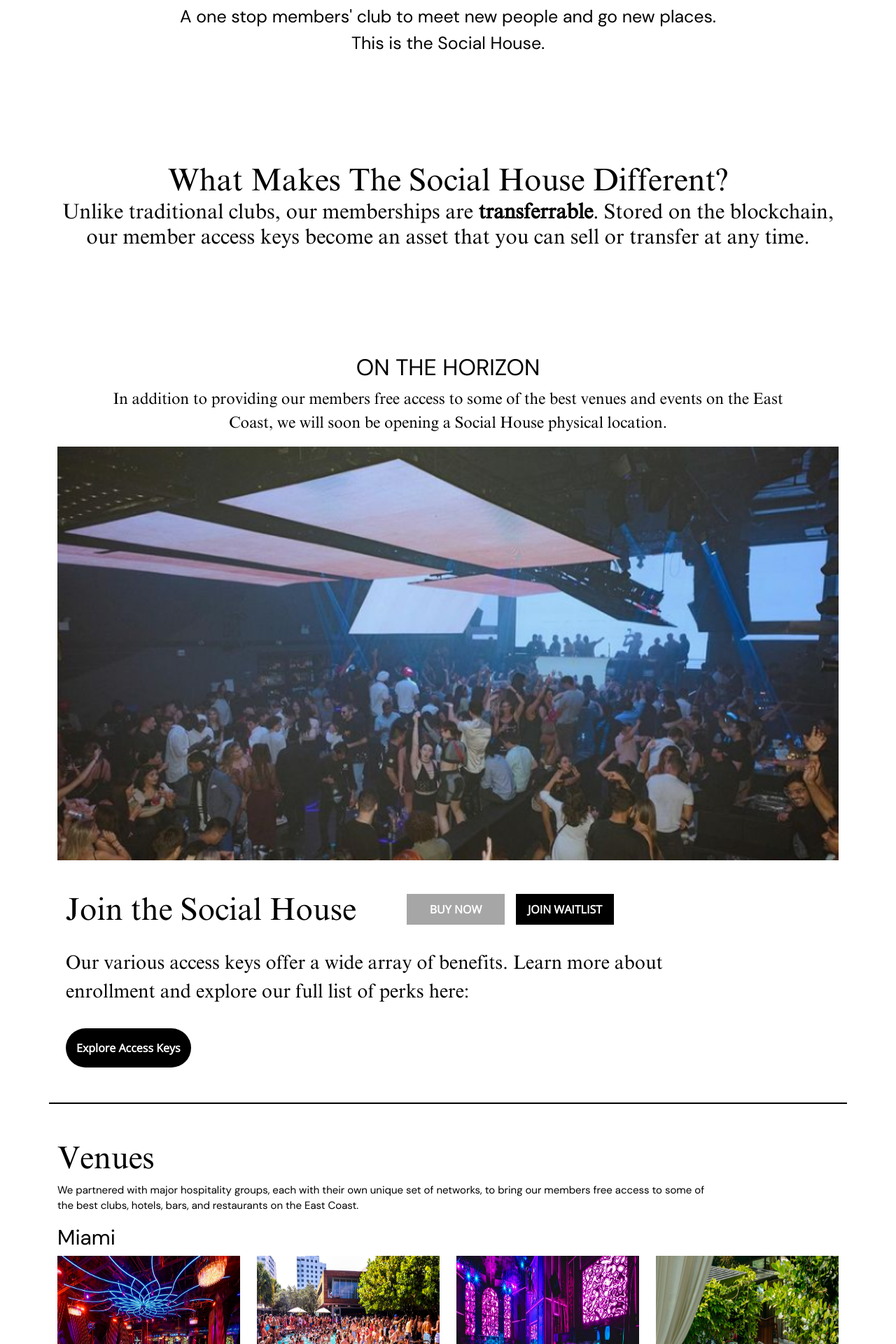
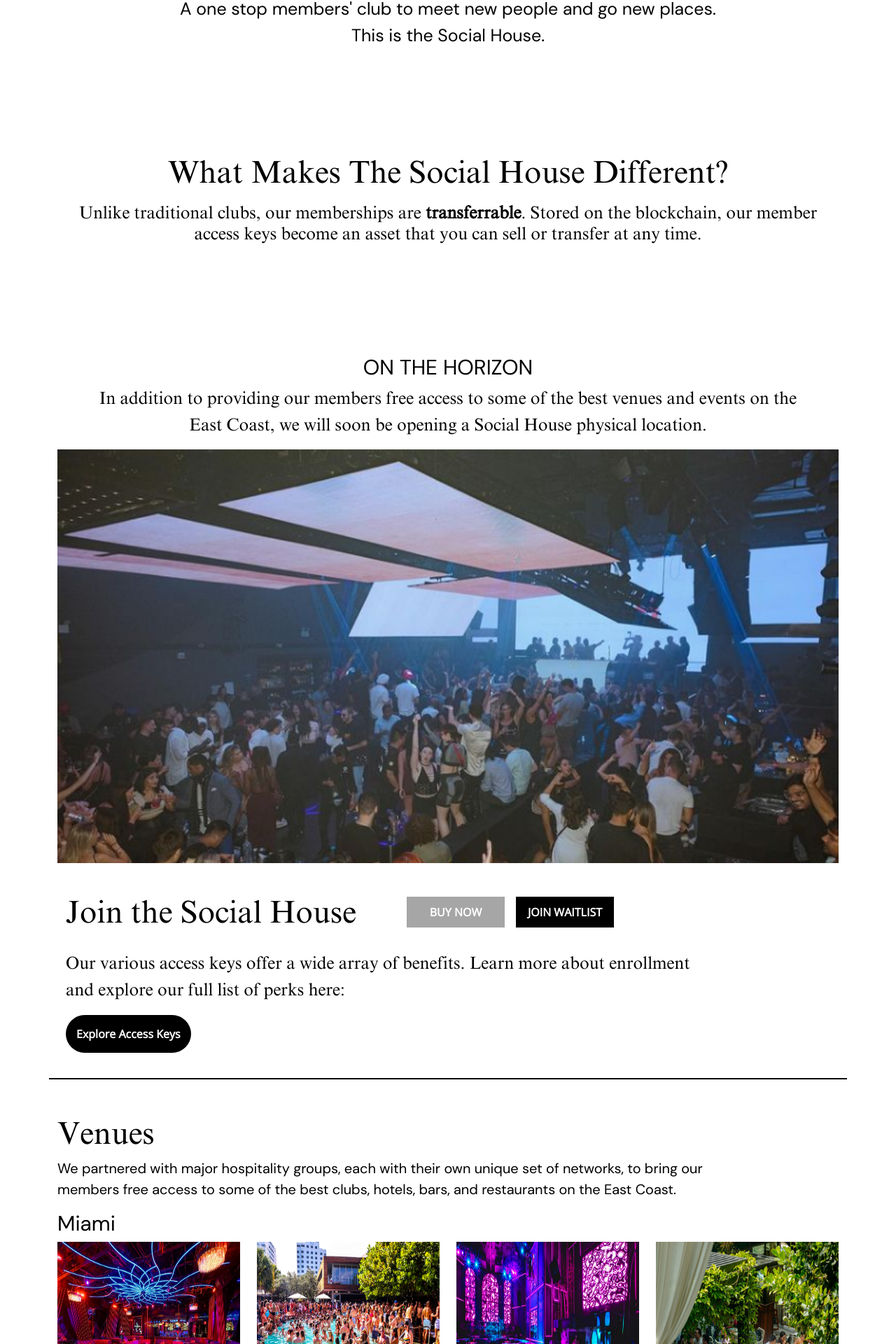
Before and after one commit to green9016/social-housev2, a React (Create React App) app: page /#/ in a window 1280 px wide. Shown: the part 761-2681 px from the top of the page at 70% size. Built offline with nearby package versions, Linux system fonts and the light colour scheme.

Commit message:
fix 4 issues

```diff
--- a/src/components/JoinNowModal/index.tsx
+++ b/src/components/JoinNowModal/index.tsx
@@ -27,20 +27,20 @@
                     <div className={'row'}>
                         <div className={'col-md-12'}>
                             <p className='font-dm font-20px text-start'>
-                                <span className='font-bold'>Wave 1</span>
-                                <span> - $1000</span>
+                                <span className='font-bold'>Wave 1 - </span>
+                                <span>$1000</span>
                             </p>
                         </div>
                         <div className={'col-md-12'}>
                             <p className={'font-dm font-20px text-start'}>
-                                <span className='font-bold'>Wave 1</span>
-                                <span> - $1000</span>
+                                <span className='font-bold'>Wave 2 - </span>
+                                <span>$2500</span>
                             </p>
                         </div>
                         <div className={'col-md-12'}>
                             <p className={'font-dm font-20px text-start'}>
-                                <span className='font-bold'>Wave 1</span>
-                                <span> - $1000</span>
+                                <span className='font-bold'>Wave 3 + - </span>
+                                <span>$5000</span>
                             </p>
                         </div>
                     </div>
--- a/src/components/NavBar/index.tsx
+++ b/src/components/NavBar/index.tsx
@@ -26,8 +26,8 @@
                     <ul className={`ps-0 ${active}`}>
                         <li className='d-none d-md-flex'><Link to="/#home-page" className="link">SOCIAL HOUSE</Link></li>
                         <li><Link to="/#home-page" className="link">About</Link></li>
-                        <li><Link to="/access-keys" className="link">Access Keys</Link></li>
-                        <li><Link to="/our-team" className="link">Our Team</Link></li>
+                        <li><Link to="/access-keys/#access-keys" className="link">Access Keys</Link></li>
+                        <li><Link to="/our-team/#our-team" className="link">Our Team</Link></li>
 
                         {/*<li className='d-flex d-md-none'><Link onClick={onClickBuyNow} className="link" to='#'>BUY NOW</Link></li>*/}
                         <li className='d-flex d-md-none'><Link onClick={()=>{setOpenModal(true)}} className="link" to='#'>JOIN NOW</Link></li>
--- a/src/styles/_theme.scss
+++ b/src/styles/_theme.scss
@@ -76,7 +76,17 @@
     line-height: 45px;
 }
 
+.m-t-10{
+    margin-top: 1rem;
+}
 
+.m-b-10{
+    margin-bottom: 1rem;
+}
+
+.m-b-0{
+    margin-bottom: 0px;
+}
 
 
 @media screen and (max-width: 767px) {
--- a/src/views/AccessKeys/index.tsx
+++ b/src/views/AccessKeys/index.tsx
@@ -185,7 +185,7 @@
             <NavBar setOpenModal={setModalOpen}/>
             <section className="container access-keys" id="access-keys">
                 <div className={'row'}>
-                    <h1 className='font-times font-50px'>Access Keys</h1>
+                    <h1 className='font-times font-45px'>Access Keys</h1>
                     <div className={'col-md-10 col-12'}>
                         <p className='font-dm font-20px'>Our access keys are minted at random. Each purchase grants you ownership of one of the following keys, distributed randomly. </p>
                     </div>
--- a/src/views/Home/index.tsx
+++ b/src/views/Home/index.tsx
@@ -1,6 +1,7 @@
 import  { FC} from 'react'
 import './style.scss'
 import {ReactComponent as Logo} from '../../assets/images/logo_home.svg';
+import { HashLink as Link } from 'react-router-hash-link';
 import HorizonImg from '../../assets/images/s(6).png';
 
 interface IJoinNow{
@@ -37,12 +38,12 @@
 
             <div className={'row'}>
                 <h1 className={'m-auto text-center font-45px'}>What Makes The Social House Different?</h1>
-                <h4 className={'m-auto text-center font-30px'}>Unlike traditional clubs, our memberships are <span className='font-bold'>transferrable</span>. Stored on the blockchain, our member access keys become an asset that you can sell or transfer at any time.</h4>
+                <h4 className={'text-center font-25px m-t-10'}>Unlike traditional clubs, our memberships are <span className='font-bold'>transferrable</span>. Stored on the blockchain, our member access keys become an asset that you can sell or transfer at any time.</h4>
             </div>
 
             <div className={'horizon-part'}>
-                <h2 className='text-center font-dm font-325px'>ON THE HORIZON</h2>
-                <p className='text-center font-228px px-5'>In addition to providing our members free access to some of the best venues and events on the East Coast, we will soon be opening a Social House physical location. </p>
+                <h2 className='text-center font-dm font-30px'>ON THE HORIZON</h2>
+                <p className='text-center font-25px px-5'>In addition to providing our members free access to some of the best venues and events on the East Coast, we will soon be opening a Social House physical location. </p>
                 <div className={'row'}>
                     <img className={'w-100'} alt="horz" src={HorizonImg}></img>
                 </div>
@@ -58,12 +59,13 @@
                 </div>
                 <div className={'row mx-0 mt-3'}>
                     <div className={'col-md-10 col-12'}>
-                        <p className='font-277px'>Our various access keys offer a wide array of benefits. Learn more about enrollment and explore our full list of perks here:</p>
+                        <p className='font-25px'>Our various access keys offer a wide array of benefits. Learn more about enrollment and explore our full list of perks here:</p>
                     </div>
                 </div>
                 <div className={'row mx-0 mt-3'}>
                     <div className={'col-md-10 col-12'}>
-                        <button className='btn-black-back border-round py-3 m-py-2'>Explore Access Keys</button>
+                        {/* <button className='btn-black-back border-round py-3 m-py-2'>Explore Access Keys</button> */}
+                        <Link className='btn-black-back border-round py-3 m-py-2 link' to="/access-keys/#access-keys">Explore Access Keys</Link>
                     </div>
                 </div>
 
--- a/src/views/Home/style.scss
+++ b/src/views/Home/style.scss
@@ -5,8 +5,11 @@
 .logo{
     width: 200px;
 }
+.link:hover{
+    color: white;
+}
 .logo-text{
-    font-size: 54px;
+    font-size: 45px;
     color: rgb(0, 0, 0);
     font-weight: 400;
     font-style: normal;
@@ -31,7 +34,7 @@
 
 @media screen and (max-width: 767px){
     .logo-text{
-        font-size: 30px;
+        font-size: 32px;
     }
     .home-description{
         padding-top: 30px;
--- a/src/views/OurTeam/TeamCard.tsx
+++ b/src/views/OurTeam/TeamCard.tsx
@@ -19,10 +19,10 @@
     return (
         <div className={`${class_name?class_name:'col-md-3'} col-12 team-item`}>
             <img alt="our-team" src={img}></img>
-            <h5 className='text-center font-dm font-20px'>{position}</h5>
-            <h5 className='text-center font-dm font-20px'>{name}</h5>
-            <p className='text-center'>{description}</p>
-            <div className='row justify-content-center icon-list'>
+            <h5 className='text-center font-dm font-25px'>{position}</h5>
+            <h5 className='text-center font-dm font-25px'>{name}</h5>
+            <p className='text-center font-20px m-b-0'>{description}</p>
+            <div className='row justify-content-center icon-list m-b-10'>
                 {
                     Array.from(link).map((item, index) =>{
                         const data = item as ILink;
--- a/src/views/OurTeam/index.tsx
+++ b/src/views/OurTeam/index.tsx
@@ -183,7 +183,7 @@
             <NavBar setOpenModal={setModalOpen}/>
             <section className="container our-team" id="our-team">
                 <div className={'row'}>
-                    <h1 className='font-times font-50px'>Our Team</h1>
+                    <h1 className='font-times font-45px'>Our Team</h1>
                     <div className={'col-md-10 col-12'}>
                         <p className='font-dm font-20px'>Our team is dedicated to solidifying new partnerships and expanding our networks, all to invest in the ways YOU want to see The Social House grow.</p>
                     </div>
--- a/src/views/OurTeam/style.scss
+++ b/src/views/OurTeam/style.scss
@@ -1,9 +1,6 @@
 .our-team{
   padding-top: 80px;
   margin-bottom: 100px;
-}
-.team-item{
-
 }
 .team-item img{
   width: 100%;
--- a/src/views/VenusList/index.tsx
+++ b/src/views/VenusList/index.tsx
@@ -89,7 +89,7 @@
               <div className={'row'}>
                   <h1 className='font-times font-45px'>Venues</h1>
                   <div className={'col-md-10 col-12'}>
-                      <p className='font-dm font-15px'>We partnered with major hospitality groups, each with their own unique set of networks, to bring our members free access to some of the best clubs, hotels, bars, and restaurants on the East Coast. </p>
+                      <p className='font-dm font-20px'>We partnered with major hospitality groups, each with their own unique set of networks, to bring our members free access to some of the best clubs, hotels, bars, and restaurants on the East Coast. </p>
                   </div>
               </div>
 
```
